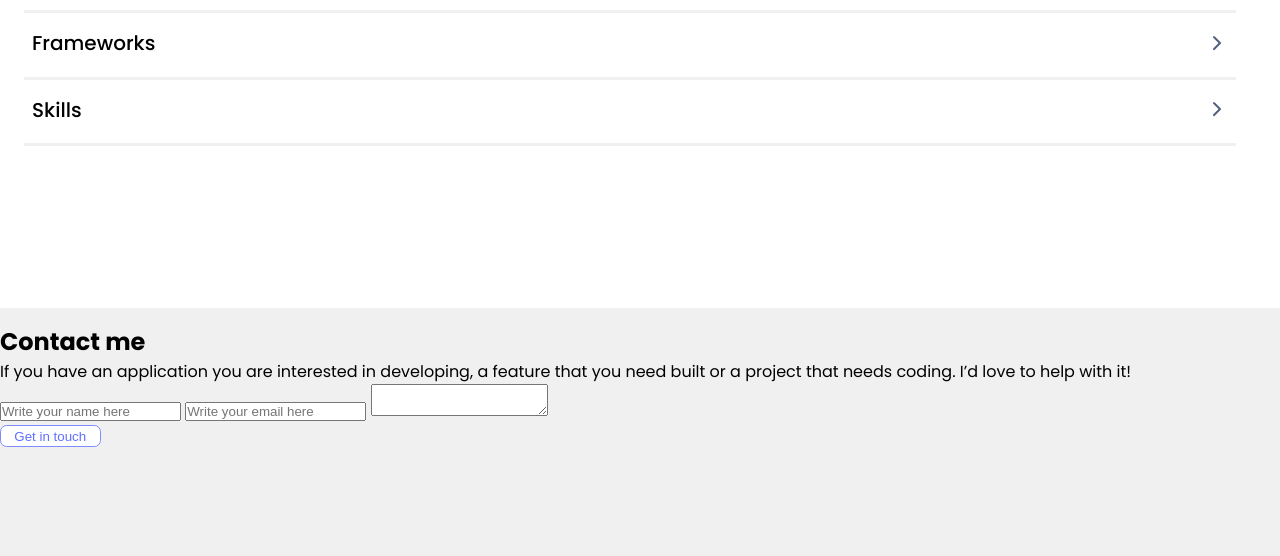
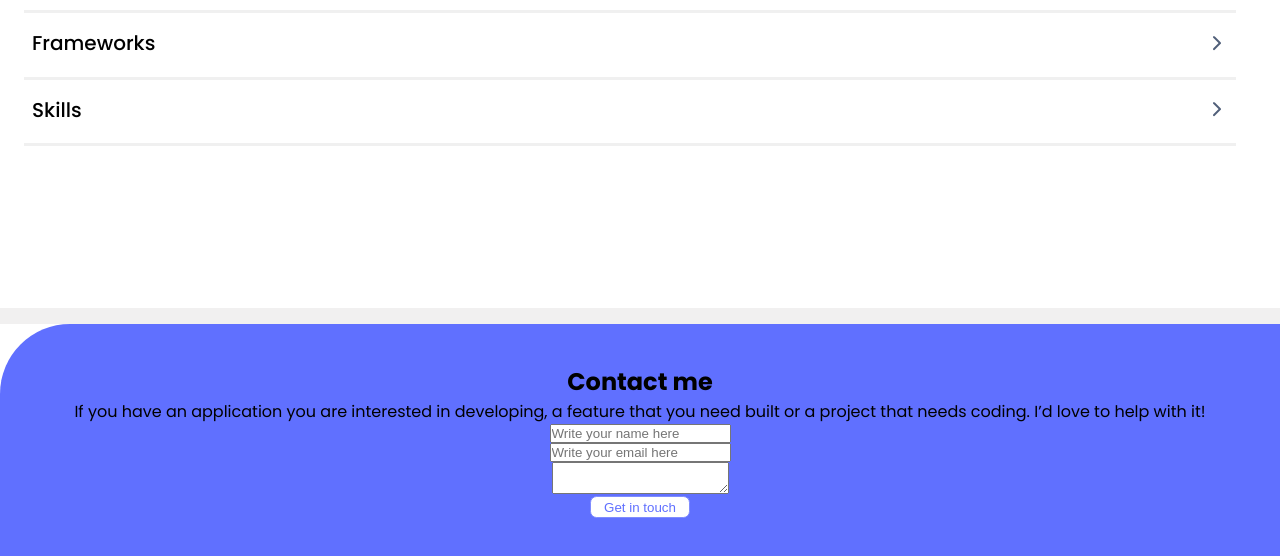
Before and after one commit to chudisoft/Portfolio-Microverse, a website: page index.html in a window 1280 px wide. Shown: the part 2684-3240 px from the top of the page. Before the commit the page ends 3132 px from the top, so only its background shows below. Drawn offline with Linux system fonts and the light colour scheme.

Commit message:
updated css file

```diff
--- a/assets/css/style.css
+++ b/assets/css/style.css
@@ -392,3 +392,24 @@ main {
 .hidden {
   display: none;
 }
+
+.contact--section {
+  background-color: #fff;
+  width: 100%;
+}
+
+form {
+  background-image: url(/assets/images/backgrounds/contact\ form\ shapes-mobile.png);
+  display: flex;
+  flex-direction: column;
+  border-top-left-radius: 70px;
+  background: #6070ff;
+  align-items: center;
+  padding-top: 40px;
+  margin-bottom: 0;
+  min-height: 100vh;
+  min-width: 100vw;
+  background-size: 207px;
+  background-position: right 15px;
+  background-repeat: no-repeat;
+}
```
